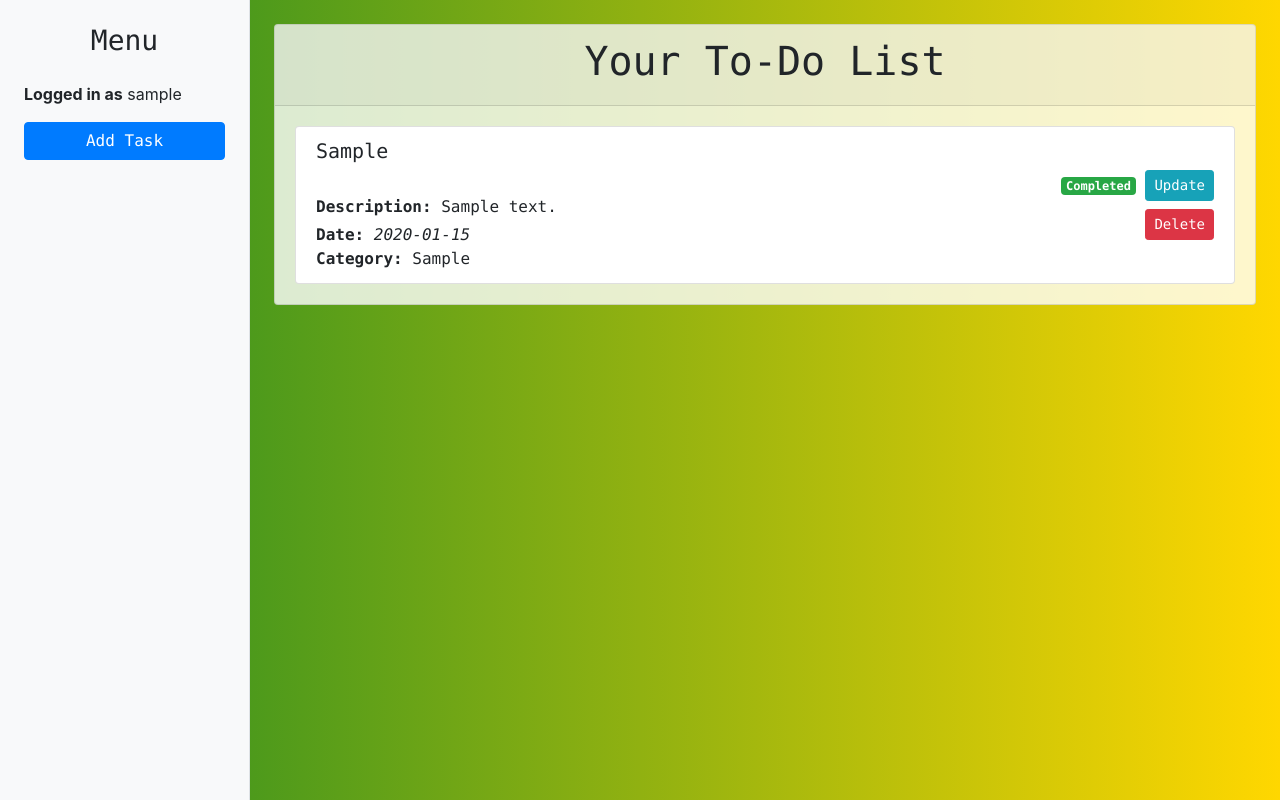
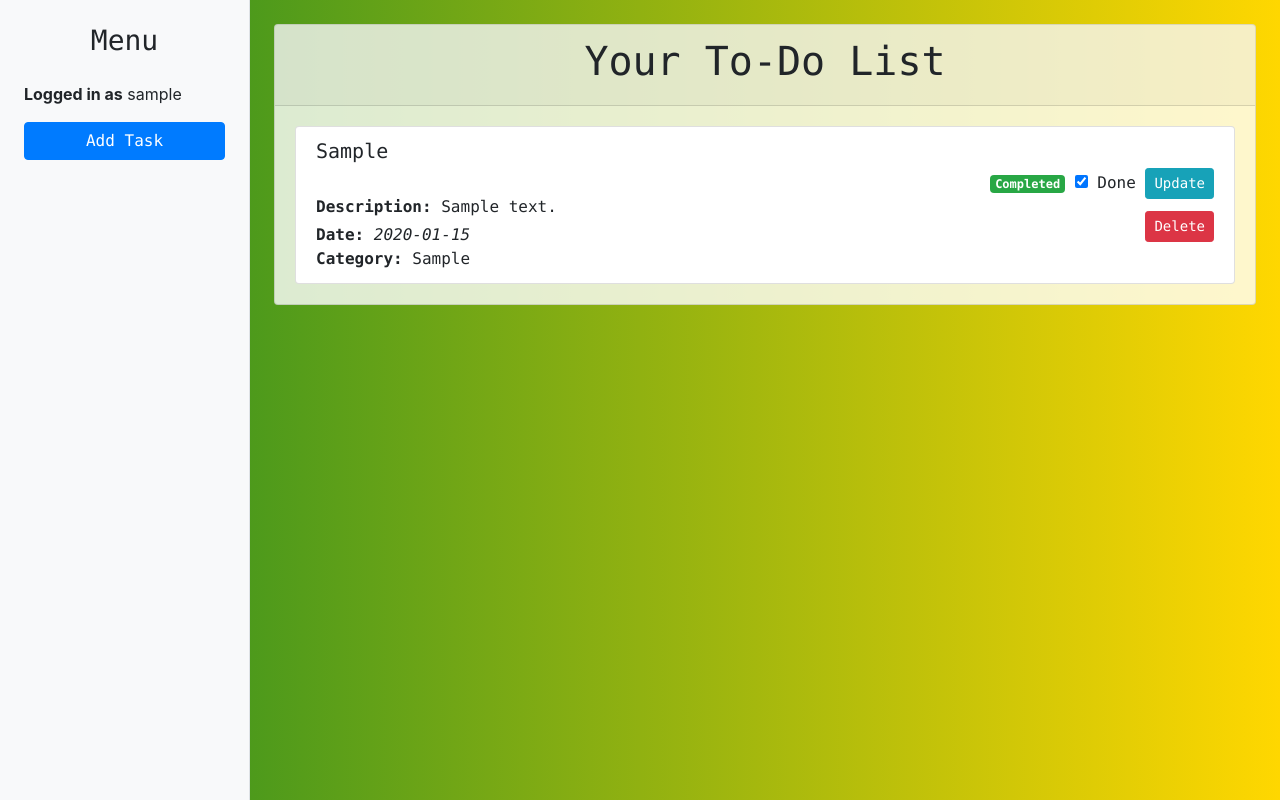
Before and after one commit to FinlayPunch/Task-4---To-do-list, a Flask app: page /dashboard in a window 1280 px wide. Run offline with Flask 3, Linux system fonts and the light colour scheme; the visitor is signed in with stand-in values (Sample User, id 1); tables that the repository leaves empty hold one stand-in row (values such as "Sample post"); some libraries are stand-ins or nearby versions.

Commit message:
Users can now check a box to set the task as completed.

```diff
--- a/app.py
+++ b/app.py
@@ -146,6 +146,21 @@ def submit_update_task(todo_id):
         flash("Task not found or access denied.", "danger")
     return redirect(url_for('dashboard'))
 
+@app.route('/toggle_done/<int:todo_id>', methods=["POST"])
+def toggle_done(todo_id):
+    if "user_id" not in session:
+        flash("Please log in to update tasks.", "warning")
+        return redirect(url_for('login'))
+
+    task = db_session.query(ToDo).get(todo_id)
+    if task and task.user_id == session["user_id"]:
+        task.done = not task.done  # Toggle the done status
+        db_session.commit()
+        flash("Task status updated!", "success")
+    else:
+        flash("Task not found or access denied.", "danger")
+
+    return redirect(url_for('dashboard'))
 
 if __name__ == '__main__':
     app.run(debug=True, port=5000)
--- a/templates/dashboard.html
+++ b/templates/dashboard.html
@@ -42,6 +42,12 @@
                                     {% else %}
                                     <span class="badge badge-warning">Pending</span>
                                     {% endif %}
+
+                                    <form action="{{ url_for('toggle_done', todo_id=todo.id) }}" method="POST" class="d-inline">
+                                        <label>
+                                            <input type="checkbox" name="done" onchange="this.form.submit()" {% if todo.done %}checked{% endif %}> Done
+                                        </label>
+                                    </form>
                                     <form action="{{ url_for('update_task', todo_id=todo.id) }}" method="GET" class="d-inline">
                                         <button type="submit" class="btn btn-info btn-sm">Update</button>
                                     </form>
```
